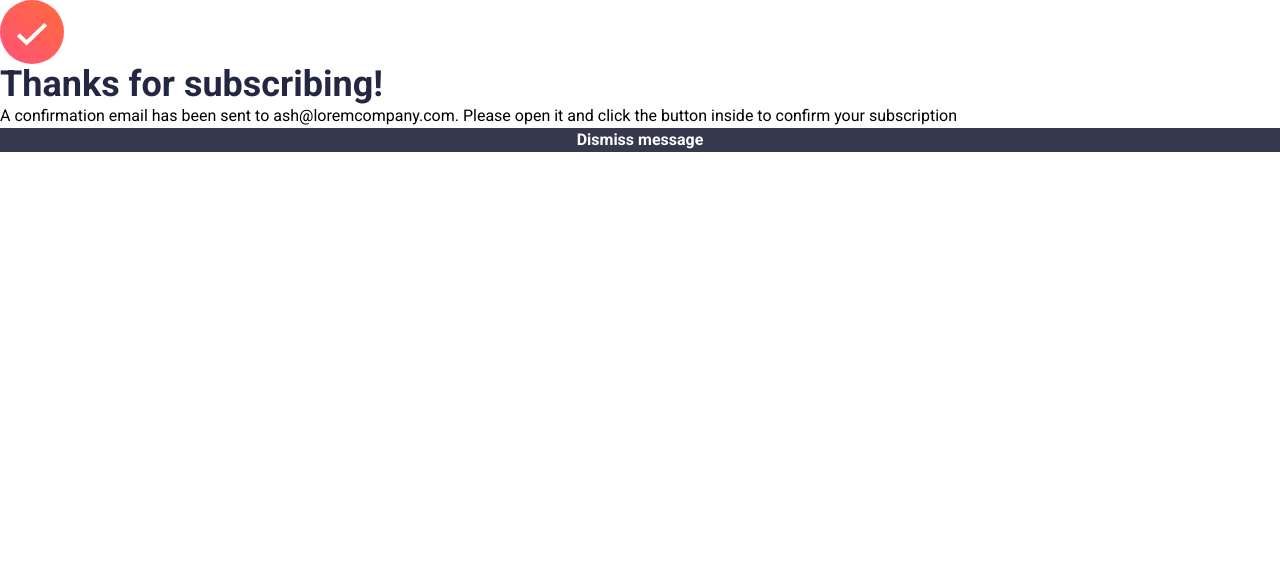
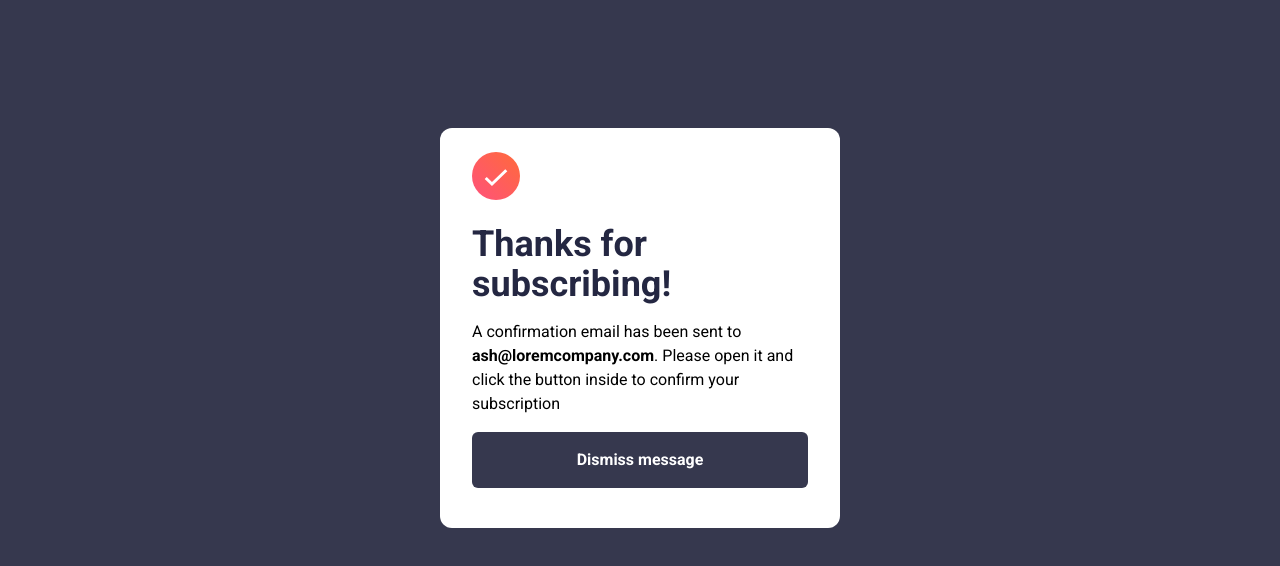
Before and after one commit to Wajud/dervac-assessment, a plain HTML site: page success.html in a window 1280 px wide. Drawn offline with nearby package versions, Linux system fonts and the light colour scheme.

Commit message:
added success page

```diff
--- a/success.html
+++ b/success.html
@@ -15,13 +15,28 @@
    </style>
 </head>
 
-<body>
-   <img src="assets/images/icon-success.svg" alt="success">
-   <h1 class="font-bold text-4xl text-[hsl(234,29%,20%)]">Thanks for subscribing!</h1>
-   <p>A confirmation email has been sent to <span>ash@loremcompany.com</span>. Please open it and click the button
-      inside to confirm your subscription
-   </p>
-   <button class="block w-full px-6 text-center text-white font-semibold bg-[hsl(235,18%,26%)]">Dismiss message</button>
+<body class="md:bg-[hsl(235,18%,26%)]">
+   <div
+      class="w-[90%] mx-auto relative h-[100vh] pt-24 bg-white md:rounded-xl md:w-[25rem] md:max-h-[25rem] md:px-8 md:py-6 md:top-1/2 md:left-0 md:mt-32">
+
+
+      <img src="assets/images/icon-success.svg" alt="success" class="mb-6 w-12 h-12">
+      <h1 class="font-bold text-4xl text-[hsl(234,29%,20%)] mb-4">
+         Thanks for <br />subscribing!
+      </h1>
+      <p class="mb-4">A confirmation email has been sent to <span class="font-semibold"
+            id="emailEntry">ash@loremcompany.com</span>.
+         Please open it
+         and click the button
+         inside to confirm your subscription
+      </p>
+      <button
+         class="block w-full px-6 py-4 rounded-md text-center text-white font-semibold bg-[hsl(235,18%,26%)] hover:bg-[hsl(4,100%,67%)] hover:shadow-xl absolute md:static md:my-4 left-0 bottom-8 ">Dismiss
+         message
+      </button>
+   </div>
+
+   <script src="main.js"></script>
 
 
 </body>
```
Also changed, not shown: index.html (+2 -0 lines), main.js (added).
